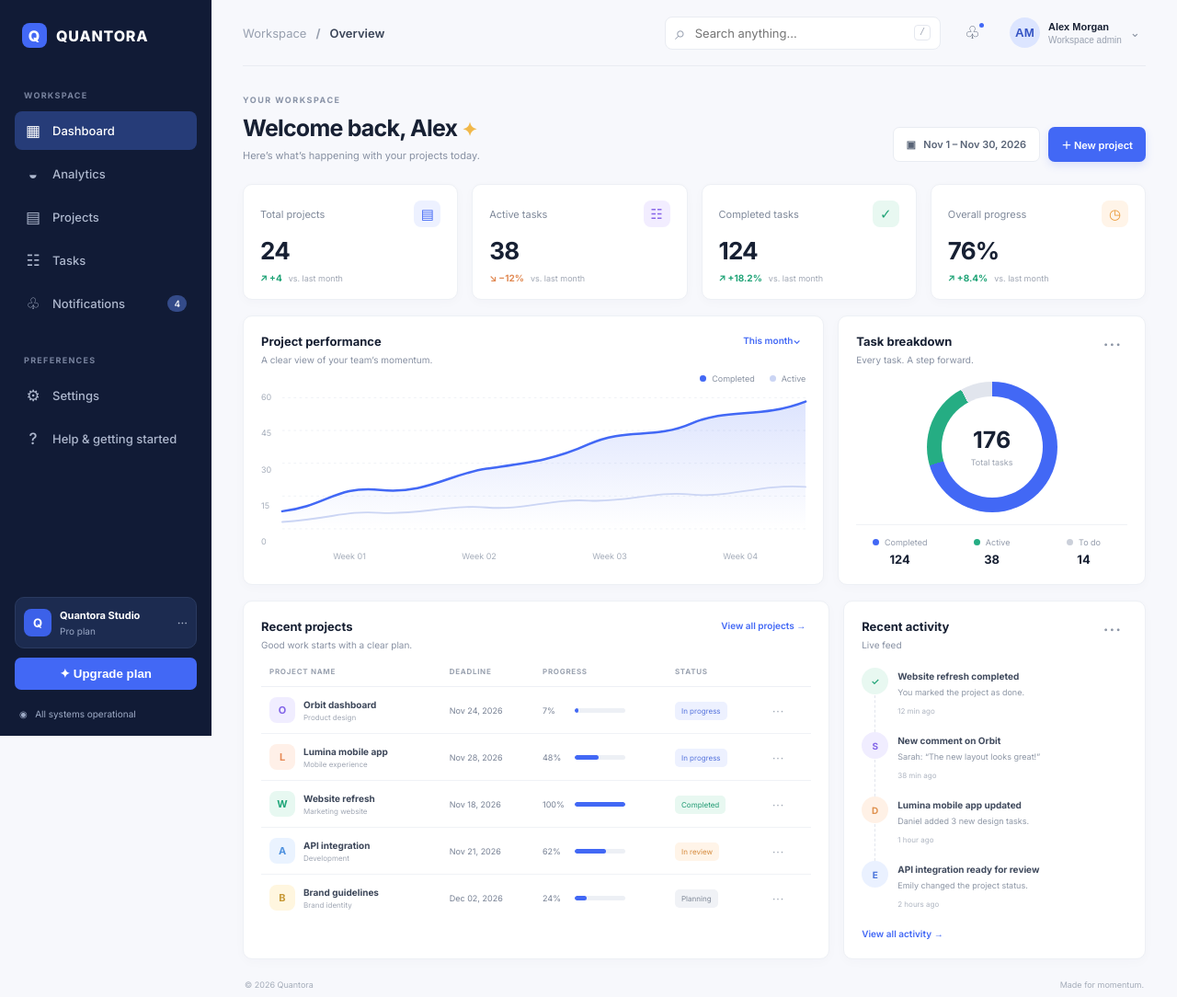
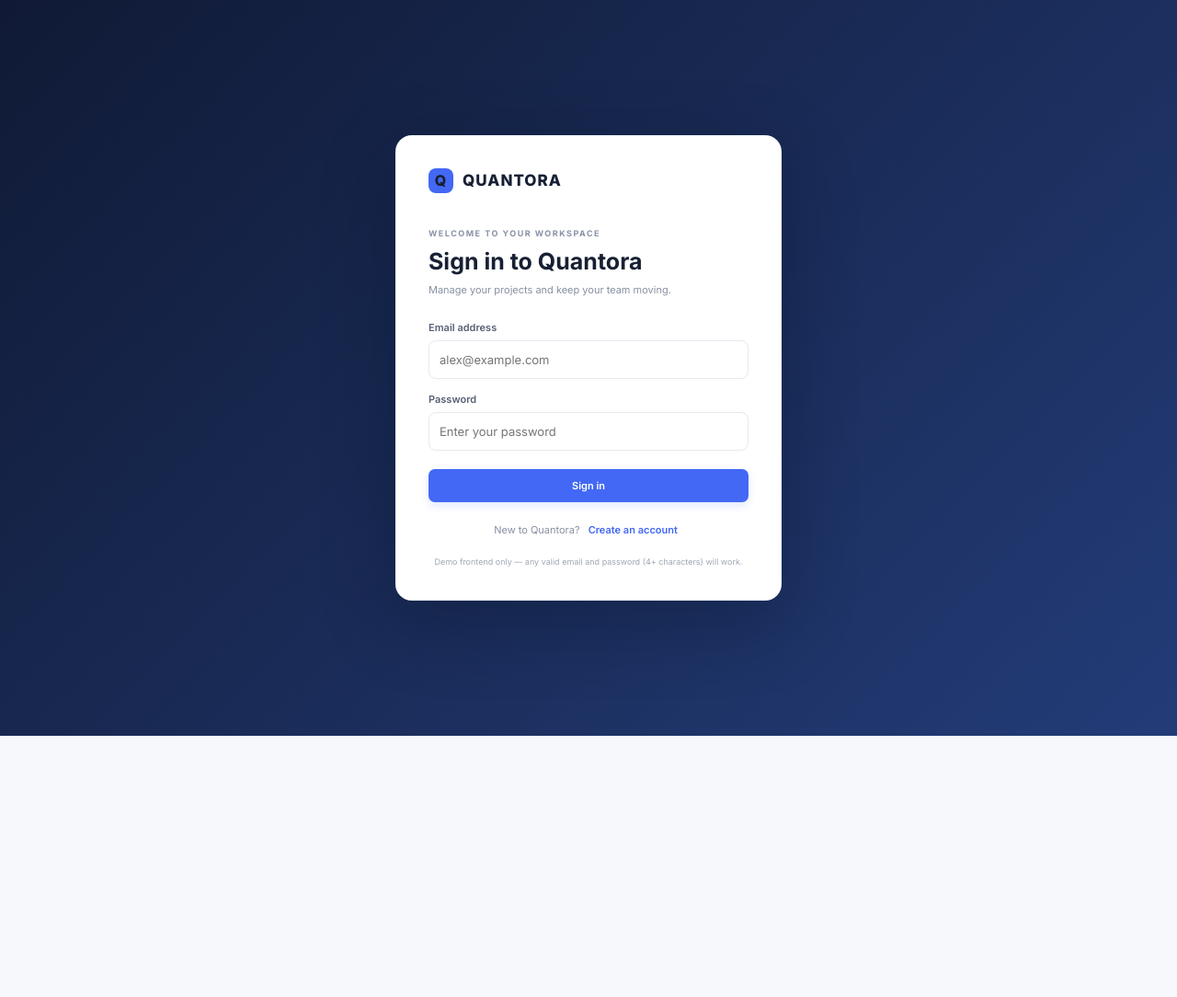
Before and after one commit to suchaktirja/Medium, a plain HTML site: page index.html in a window 1280 px wide. Shown: the whole page at 92% size. After the commit the page ends 800 px from the top, so only its background shows below. Drawn offline with Linux system fonts and the light colour scheme.

Commit message:
HTML AGAIN

```diff
--- a/index.html
+++ b/index.html
@@ -7,7 +7,22 @@
   <link rel="stylesheet" href="style.css" />
 </head>
 <body>
-  <div class="app-shell">
+  <section class="auth-screen" id="authScreen">
+    <div class="auth-card">
+      <div class="auth-brand"><span class="brand-mark">Q</span> QUANTORA</div>
+      <p class="eyebrow">WELCOME TO YOUR WORKSPACE</p>
+      <h1 id="authTitle">Sign in to Quantora</h1>
+      <p class="muted" id="authSubtitle">Manage your projects and keep your team moving.</p>
+      <form id="authForm">
+        <label>Email address<input id="authEmail" type="email" required placeholder="alex@example.com" /></label>
+        <label>Password<input id="authPassword" type="password" required minlength="4" placeholder="Enter your password" /></label>
+        <button class="button button-primary full-width" id="authSubmit" type="submit">Sign in</button>
+      </form>
+      <p class="auth-switch" id="authSwitch">New to Quantora? <button type="button" id="toggleAuth">Create an account</button></p>
+      <p class="auth-note">Demo frontend only — any valid email and password (4+ characters) will work.</p>
+    </div>
+  </section>
+  <div class="app-shell" id="appShell" hidden>
     <aside class="sidebar" id="sidebar">
       <a class="brand" href="#" aria-label="Quantora home">
         <span class="brand-mark">Q</span><span>QUANTORA</span>
@@ -42,7 +57,7 @@
         <div class="breadcrumb"><span>Workspace</span><b>/</b><strong id="currentPage">Overview</strong></div>
         <label class="search-box"><span>⌕</span><input id="searchInput" type="search" placeholder="Search anything..." /><kbd>/</kbd></label>
         <button class="icon-button notification-button" aria-label="Notifications">♧<i></i></button>
-        <button class="profile-button"><span class="profile-avatar">AM</span><span><strong>Alex Morgan</strong><small>Workspace admin</small></span><span class="chevron">⌄</span></button>
+        <button class="profile-button" id="logoutBtn" title="Sign out"><span class="profile-avatar" id="profileInitials">AM</span><span><strong id="profileName">Alex Morgan</strong><small>Workspace admin</small></span><span class="chevron">⌄</span></button>
       </header>
 
       <section class="welcome-row">
```
